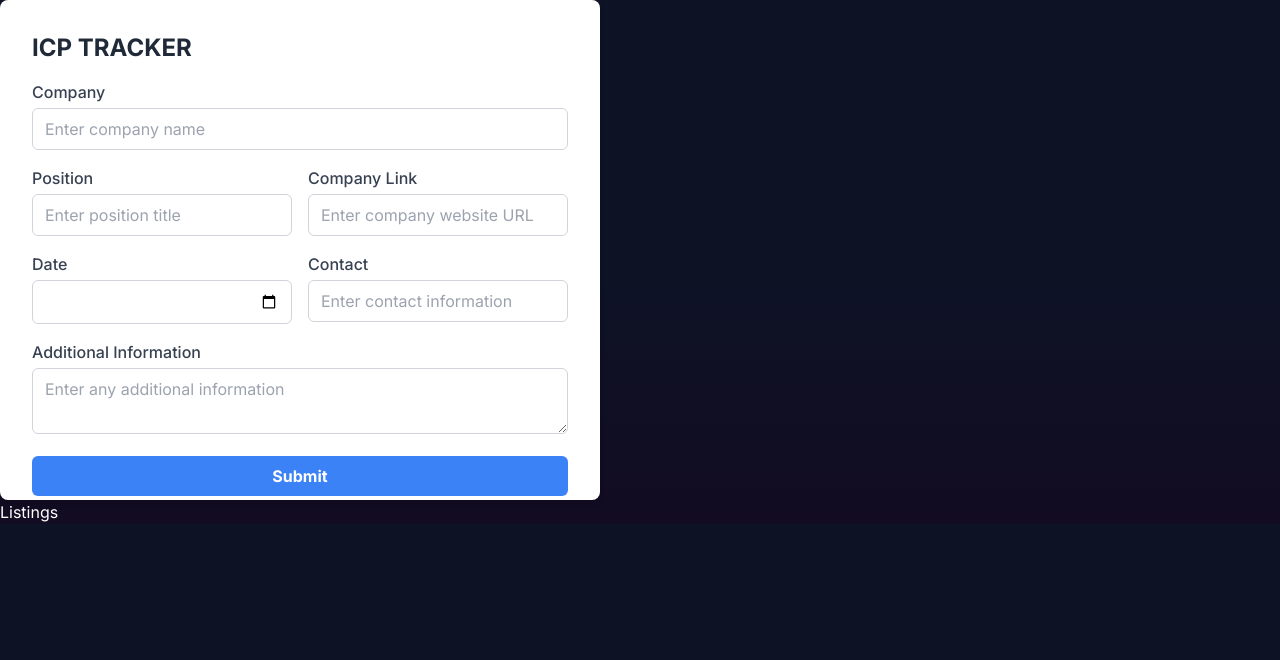
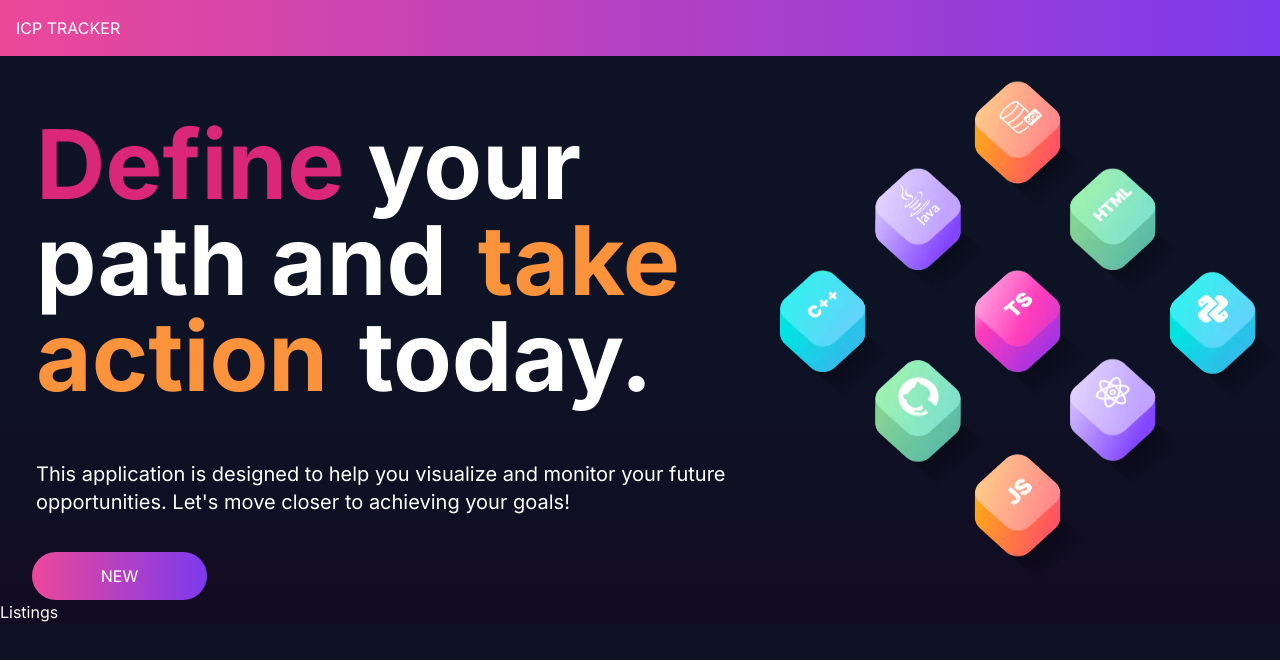
Before and after one commit to R-LaRoi/icp-tracker, a Next.js app: page / in a window 1280 px wide. Shown: the top 660 px of the page. Built offline with nearby package versions, Linux system fonts and the light colour scheme; no server answers; the database is empty.

Commit message:
Styles
Toggle Form
Added Image
Added Icons

```diff
--- a/src/app/Components/IcpForm.tsx
+++ b/src/app/Components/IcpForm.tsx
@@ -1,7 +1,8 @@
 'use client'
 
 import { useState } from 'react';
-
+import icpImg from '../../../public/icpsquares.png'
+import Image from 'next/image';
 export default function IcpForm() {
 
   const [formData, setFormData] = useState({
@@ -12,6 +13,7 @@ export default function IcpForm() {
     contact: '',
     notes: '',
   });
+  const [openForm, setOpenForm] = useState(false)
 
   function formInput(e: React.ChangeEvent<HTMLInputElement | HTMLTextAreaElement>) {
 
@@ -65,10 +67,27 @@ export default function IcpForm() {
       });
   };
 
+  function showForm() {
+    console.log('show form')
+    setOpenForm(!openForm)
+  }
+
   return (
     <>
-      <div className="bg-white p-8 rounded-lg shadow-md w-[600px] h-[500px] overflow-auto">
-        <h2 className="text-2xl font-bold mb-4 text-gray-800">ICP TRACKER</h2>
+      <section className='header mt-10 pt-10'>
+        <div>
+          <div className="text-8xl font-bold m-4 p-5">
+            <span className='text-pink-600 '>Define </span>your path and  <span className='text-orange-400 mx-2'>take action </span>
+            <span className=''>today.</span>
+          </div>
+          <p className='text-white text-xl m-4 p-5 '>
+            This application is designed to help you visualize and monitor your future opportunities. Let's move closer to achieving your goals!</p>
+
+          <button onClick={showForm}
+            className='bg-gradient-to-r from-pink-500 to-violet-600 px-6 py-3 uppercase rounded-full w-[175px] ml-8'>NEW</button>
+        </div>
+
+        {openForm ? <div className=" p-4 rounded-lg shadow-md w-[900px] overflow-auto">
           <form className="grid grid-cols-2 gap-4" onSubmit={formSubmit}>
 
             <div className="col-span-2">
@@ -131,10 +150,21 @@ export default function IcpForm() {
 
 
             <div className="col-span-2">
-            <button type="submit" className="w-full bg-blue-500 text-white font-bold py-2 px-4 rounded-md hover:bg-blue-600 focus:outline-none focus:ring-2 focus:ring-blue-500">Submit</button>
+              <button type="submit" className="w-full bg-pink-600 text-white font-bold py-2 px-4 rounded-md hover:bg-blue-600 focus:outline-none focus:ring-2 focus:ring-blue-500">Submit</button>
             </div>
           </form>
         </div>
+          :
+          <Image className='icpsq w-[500px]' src={icpImg} alt="colored logo squares" />
+
+
+
+        }
+
+
+      </section>
+
+
     </>
   )
 }
--- a/src/app/Components/IcpPost.tsx
+++ b/src/app/Components/IcpPost.tsx
@@ -84,14 +84,23 @@ export default function IcpPost() {
               <div>{item.position}</div>
               <div>{item.contact}</div>
               <Link href={item.url}>
-                <div className="text-blue-500 underline cursor-pointer">Link</div>
+                <div className="cursor-pointer">
+
+                  <svg xmlns="http://www.w3.org/2000/svg" fill="none" viewBox="0 0 24 24" strokeWidth={1.5} stroke="currentColor" className="size-4">
+                    <path strokeLinecap="round" strokeLinejoin="round" d="M13.5 6H5.25A2.25 2.25 0 0 0 3 8.25v10.5A2.25 2.25 0 0 0 5.25 21h10.5A2.25 2.25 0 0 0 18 18.75V10.5m-10.5 6L21 3m0 0h-5.25M21 3v5.25" />
+                  </svg>
+
+
+                </div>
               </Link>
               <div>{item.notes}</div>
 
-              <button onClick={() => deleteItem(item._id)}>delete</button> </div>
+              <button onClick={() => deleteItem(item._id)}> <svg xmlns="http://www.w3.org/2000/svg" fill="#A679FF" viewBox="0 0 24 24" strokeWidth={.8} stroke="currentColor" className="size-5">
+                <path strokeLinecap="round" strokeLinejoin="round" d="M12 9.75 14.25 12m0 0 2.25 2.25M14.25 12l2.25-2.25M14.25 12 12 14.25m-2.58 4.92-6.374-6.375a1.125 1.125 0 0 1 0-1.59L9.42 4.83c.21-.211.497-.33.795-.33H19.5a2.25 2.25 0 0 1 2.25 2.25v10.5a2.25 2.25 0 0 1-2.25 2.25h-9.284c-.298 0-.585-.119-.795-.33Z" />
+              </svg>
 
+              </button> </div>
 
-            {/* <DeleteBtn _id={item._id} /> */}
           </div>
         );
       })}
--- /dev/null
+++ b/src/app/Components/Nav.tsx
@@ -0,0 +1,9 @@
+
+
+type Props = {}
+
+export function Nav({ }: Props) {
+  return (
+    <div className='bg-gradient-to-r from-pink-500 to-violet-600 p-4 fixed w-full z-20 top-0 start-0'>ICP TRACKER</div>
+  )
+}
--- a/src/app/globals.css
+++ b/src/app/globals.css
@@ -22,6 +22,9 @@ body {
   color: rgb(255, 255, 255);
 }
 
+.header {
+  display: flex;
+}
 .entity {
   display: flex;
   justify-content: space-between;
--- a/src/app/page.tsx
+++ b/src/app/page.tsx
@@ -1,9 +1,10 @@
 import IcpForm from "./Components/IcpForm";
 import IcpPost from "./Components/IcpPost";
+import { Nav } from "./Components/Nav";
 
 export default function Home() {
   return (<>
-
+    <Nav />
     <IcpForm />
     <IcpPost />
   </>)
```
Also changed, not shown: public/icpsquares.png (added). Lines whose indentation alone changed are shown as unchanged.
